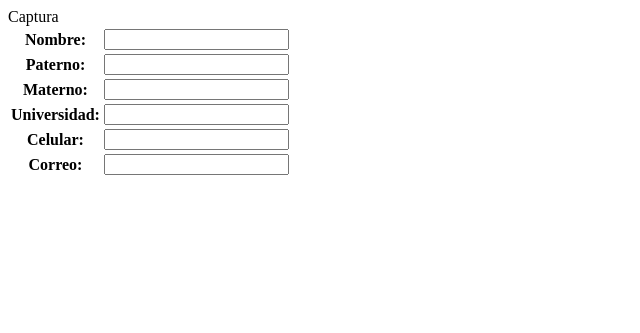
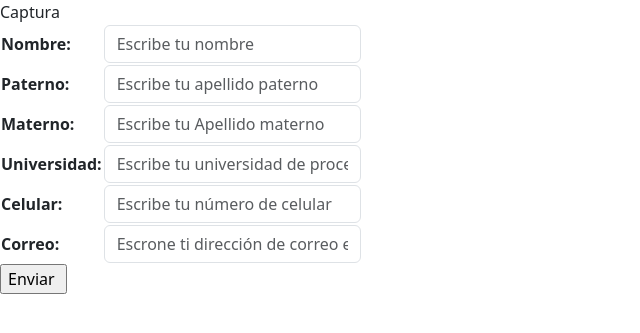
Before and after one commit to dlunna/al.dj23.congresos, a Django app: page /registro/ in a window 1280 px wide. Shown: the top 333 px of the page, without its empty margins (0-640 px from the left). Run offline with Django 4.2, Linux system fonts and the light colour scheme.

Commit message:
funcion de email

```diff
--- a/project/myapps/registration/forms.py
+++ b/project/myapps/registration/forms.py
@@ -1,9 +1,22 @@
 from django import forms
 
 class CapturaForm(forms.Form):
-    name= forms.CharField(label="Nombre", required= True)
-    father= forms.CharField(label="Paterno", required= True)
-    mother= forms.CharField(label="Materno", required= True)
-    university = forms.CharField(label="Universidad", required= True)
-    celphone= forms.CharField(label="Celular", required= True)
-    email= forms.EmailField(label="Correo", required= True)
+    #widget extiende las propiedades de la etiqueta
+    name= forms.CharField(label="Nombre", required= True, widget=forms.TextInput(
+        attrs={'class':'form-control', 'placeholder':'Escribe tu nombre'}
+    ))
+    father= forms.CharField(label="Paterno", required= True, widget=forms.TextInput(
+        attrs={'class':'form-control', 'placeholder':'Escribe tu apellido paterno'}
+    ))
+    mother= forms.CharField(label="Materno", required= True, widget=forms.TextInput(
+        attrs={'class':'form-control', 'placeholder':'Escribe tu Apellido materno'}
+    ))
+    university = forms.CharField(label="Universidad", required= True, widget=forms.TextInput(
+        attrs={'class':'form-control', 'placeholder':'Escribe tu universidad de procedencia'}
+    ))
+    celphone= forms.CharField(label="Celular", required= True, widget=forms.TextInput(
+        attrs={'class':'form-control', 'placeholder':'Escribe tu número de celular'}
+    ), min_length=10, max_length=50)
+    email= forms.EmailField(label="Correo", required= True, widget=forms.EmailInput(
+        attrs={'class':'form-control', 'placeholder':'Escrone ti dirección de correo electrónico'}
+    ), min_length=10, max_length=50)
--- a/project/myapps/registration/templates/registration/captura.html
+++ b/project/myapps/registration/templates/registration/captura.html
@@ -6,13 +6,29 @@
   <meta charset="UTF-8">
   <meta http-equiv="X-UA-Compatible" content="IE=edge">
   <meta name="viewport" content="width=device-width, initial-scale=1.0">
+
+  <link rel="stylesheet" href="https://cdn.jsdelivr.net/npm/bootstrap@5.3.0-alpha1/dist/css/bootstrap.min.css">
+
   <title>Document</title>
+
 </head>
 <body>
   Captura
   <br>
+
+  {% if 'ok' in request.GET %}
+    <p><b>Se ha capturado su información.</b></p>
+  {% endif %}
+
+<form action="" method="POST">
+  {% csrf_token %}
   <table>
     {{form.as_table}}
   </table>
+  <input type="submit" value="Enviar ">
+
+  <br>
+  {#{ request.POST }#}
+</form>
 </body>
 </html>
--- a/project/myapps/registration/views.py
+++ b/project/myapps/registration/views.py
@@ -1,8 +1,43 @@
-from django.shortcuts import render
+from django.shortcuts import render, redirect
 from .forms import CapturaForm
+from django.urls import reverse
+from django.core.mail import EmailMessage
 
 # Create your views here .
 
 def captura (request):
+    #para debugger si es get o POST
+    print("Tipo de petición: {}".format(request.method))
+    #
+    # crea la plantilla vacia
     captura_form = CapturaForm()
+
+    if request.method == "POST":
+        # si recibe informacion por POST la carga en la plantilla
+        captura_form = CapturaForm(data=request.POST)
+        if captura_form.is_valid():
+            nombre = request.POST.get('name', '')
+            paterno = request.POST.get('father', '')
+            materno = request.POST.get('mother', '')
+            universidad = request.POST.get('university', '')
+            celphone = request.POST.get('celphone', '')
+            email = request.POST.get('email', '')
+            # suponemos que todo va bien, a redireccionar
+            #return redirect(reverse('reg_captura')+"?ok")
+
+            # en vez de redireccionar se va a mandar email
+            email = EmailMessage(
+                "Bienvenido al congreso",
+                "De {} <{}>\n\nEscribió:\n\n{}".format(nombre, email, universidad),
+                "no-contestar@inbox.mailtrap.io",
+                ["congreso@upp.edu.mx"],
+                reply_to=[email]
+            )
+
+            try:
+                email.send()
+                return redirect(reverse('reg_captura')+"?ok")
+            except:
+                return redirect(reverse('reg_captura')+"?fail")
+
     return render(request, "registration/captura.html", {'form':captura_form})
--- a/project/project/settings.py
+++ b/project/project/settings.py
@@ -147,3 +147,9 @@ CKEDITOR_CONFIGS = {
         ]
     }
 }
+
+#Cosas del email
+EMAIL_HOST = 'smtp.mailtrap.io'
+EMAIL_HOST_USER = 'c06156d005d8a0'
+EMAIL_HOST_PASSWORD = '29c124ec89ee2d'
+EMAIL_PORT = '2525'
```
